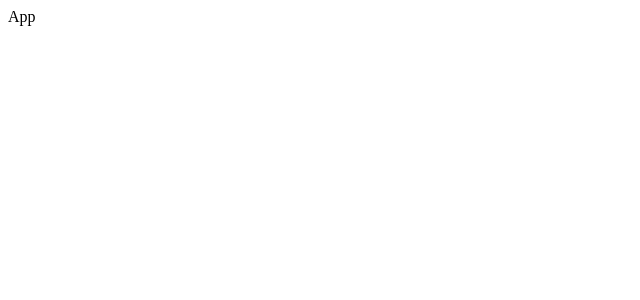
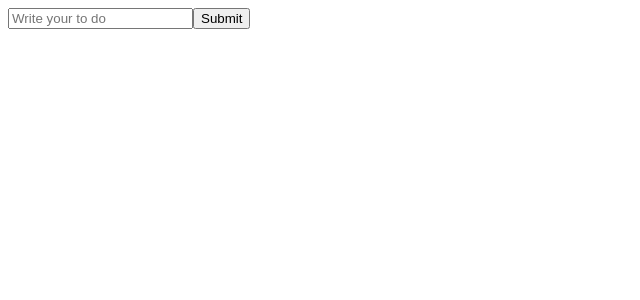
Before and after one commit to software92/todo-app, a React (Create React App) app: page / in a window 1280 px wide. Shown: the top 300 px of the page, without its empty margins (0-640 px from the left). Built offline with nearby package versions, Linux system fonts and the light colour scheme.

Commit message:
feat: input-form 생성
- useState()를 사용해 입력 받은 값을 toDos에 저장

```diff
--- a/src/App.js
+++ b/src/App.js
@@ -1,5 +1,46 @@
+import { useState } from 'react';
+
 function App() {
-  return <div className='App'>App</div>;
+  // 1
+  // toDos, toDone 2가지 형태로 데이터 분리
+  // 처음 to do 추가시 무조건 toDos에 저장
+  // 저장 후 toDos <==> toDone 데이터 변경 가능
+  const [value, setValue] = useState('');
+  const [toDos, setToDos] = useState([]);
+  // const [toDone, setToDone] = useState([]);
+
+  const onSubmit = (e) => {
+    e.preventDefault();
+    const toDo = value.trim();
+
+    if (toDo) {
+      setToDos((prev) => [...prev, toDo]);
+    }
+    setValue('');
+  };
+
+  const onChange = (e) => {
+    const {
+      currentTarget: { value },
+    } = e;
+
+    setValue(value);
+  };
+
+  return (
+    <div>
+      {/* {console.log(toDos)} */}
+      <form onSubmit={onSubmit}>
+        <input
+          onChange={onChange}
+          value={value}
+          type='text'
+          placeholder='Write your to do'
+        />
+        <button>Submit</button>
+      </form>
+    </div>
+  );
 }
 
 export default App;
```
